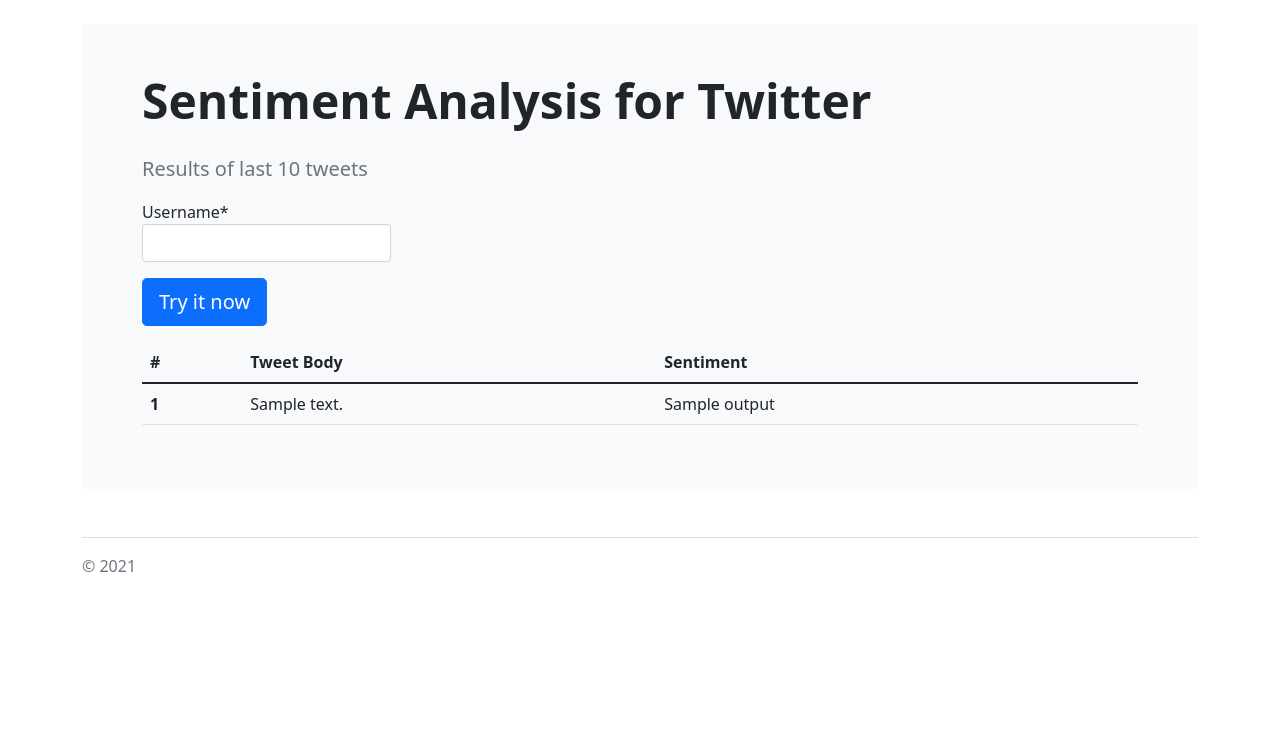
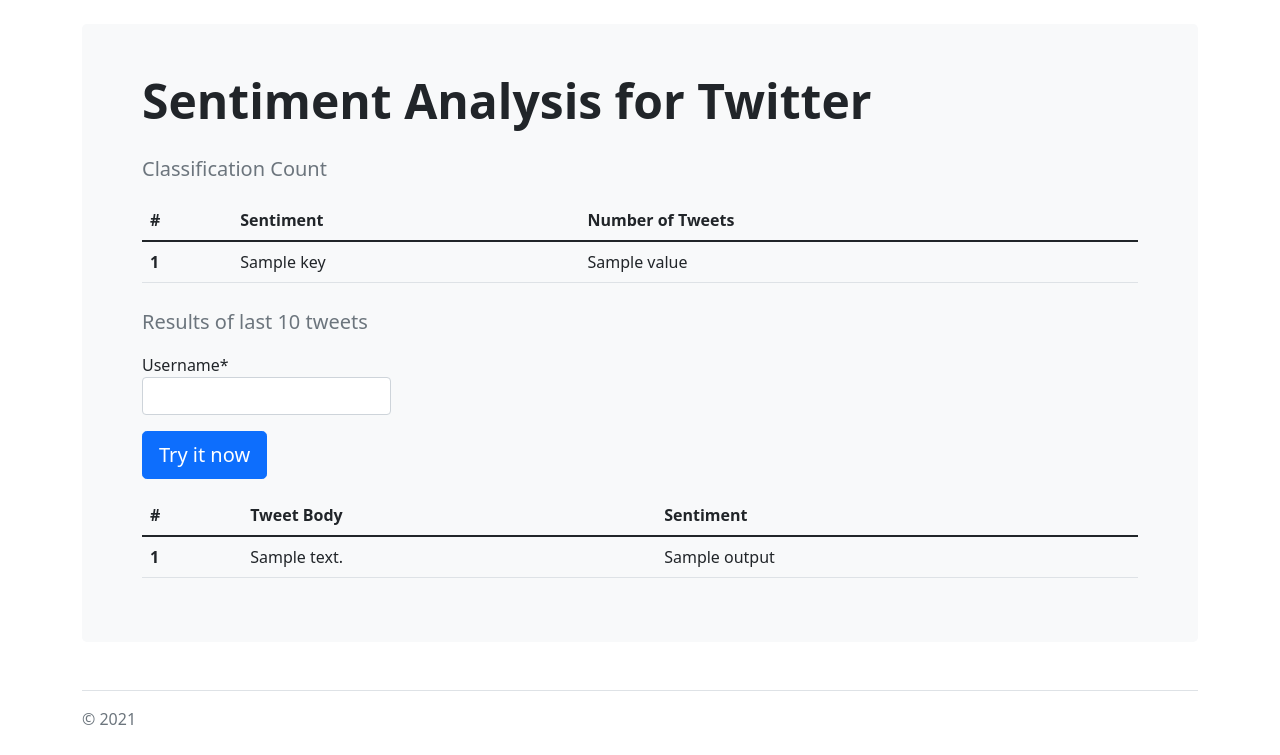
Before and after one commit to iamtahirkhan6/TweetSight, a Django app: template app/templates/index.html in a window 1280 px wide. Shown: the part 77-832 px from the top of the page. Before the commit the page ends 649 px from the top, so only its background shows below. Run offline with Django 3.2, Linux system fonts and the light colour scheme; tables that the repository leaves empty hold one stand-in row (values such as "Sample post"); the template is opened without the code that fills it: values that come from a table or form of the project are taken from there, most other values are stand-ins (such as "Sample title", 1, 10 or a date in 2020); some libraries are stand-ins or nearby versions.

Commit message:
Final Version

```diff
--- a/app/templates/index.html
+++ b/app/templates/index.html
@@ -1,16 +1,17 @@
 {% load static %}
-<!doctype html>
+<!DOCTYPE html>
 <html lang="en">
+
 <head>
-    <meta charset="utf-8">
-    <meta name="viewport" content="width=device-width, initial-scale=1">
-    <meta name="description" content="">
-    <meta name="author" content="Mark Otto, Jacob Thornton, and Bootstrap contributors">
-    <meta name="generator" content="Hugo 0.88.1">
+  <meta charset="utf-8" />
+  <meta name="viewport" content="width=device-width, initial-scale=1" />
+  <meta name="description" content="" />
+  <meta name="author" content="Mark Otto, Jacob Thornton, and Bootstrap contributors" />
+  <meta name="generator" content="Hugo 0.88.1" />
   <title>TweetSight</title>
 
   <!-- Bootstrap core CSS -->
-    <link href="{% static 'css/bootstrap.min.css' %}" rel="stylesheet">
+  <link href="{% static 'css/bootstrap.min.css' %}" rel="stylesheet" />
 
   <style>
     .bd-placeholder-img {
@@ -29,16 +30,19 @@
   </style>
 
   {% load crispy_forms_tags %}
+</head>
 
-
-  </head>
 <body>
-
   <main>
     <div class="container py-4">
       <header class="pb-3 mb-4 border-bottom">
         <a href="/" class="d-flex align-items-center text-dark text-decoration-none">
-        <svg xmlns="http://www.w3.org/2000/svg" width="40" height="32" class="me-2" viewBox="0 0 118 94" role="img"><title>Bootstrap</title><path fill-rule="evenodd" clip-rule="evenodd" d="M24.509 0c-6.733 0-11.715 5.893-11.492 12.284.214 6.14-.064 14.092-2.066 20.577C8.943 39.365 5.547 43.485 0 44.014v5.972c5.547.529 8.943 4.649 10.951 11.153 2.002 6.485 2.28 14.437 2.066 20.577C12.794 88.106 17.776 94 24.51 94H93.5c6.733 0 11.714-5.893 11.491-12.284-.214-6.14.064-14.092 2.066-20.577 2.009-6.504 5.396-10.624 10.943-11.153v-5.972c-5.547-.529-8.934-4.649-10.943-11.153-2.002-6.484-2.28-14.437-2.066-20.577C105.214 5.894 100.233 0 93.5 0H24.508zM80 57.863C80 66.663 73.436 72 62.543 72H44a2 2 0 01-2-2V24a2 2 0 012-2h18.437c9.083 0 15.044 4.92 15.044 12.474 0 5.302-4.01 10.049-9.119 10.88v.277C75.317 46.394 80 51.21 80 57.863zM60.521 28.34H49.948v14.934h8.905c6.884 0 10.68-2.772 10.68-7.727 0-4.643-3.264-7.207-9.012-7.207zM49.948 49.2v16.458H60.91c7.167 0 10.964-2.876 10.964-8.281 0-5.406-3.903-8.178-11.425-8.178H49.948z" fill="currentColor"></path></svg>
+          <svg xmlns="http://www.w3.org/2000/svg" width="40" height="32" class="me-2" viewBox="0 0 118 94" role="img">
+            <title>Bootstrap</title>
+            <path fill-rule="evenodd" clip-rule="evenodd"
+              d="M24.509 0c-6.733 0-11.715 5.893-11.492 12.284.214 6.14-.064 14.092-2.066 20.577C8.943 39.365 5.547 43.485 0 44.014v5.972c5.547.529 8.943 4.649 10.951 11.153 2.002 6.485 2.28 14.437 2.066 20.577C12.794 88.106 17.776 94 24.51 94H93.5c6.733 0 11.714-5.893 11.491-12.284-.214-6.14.064-14.092 2.066-20.577 2.009-6.504 5.396-10.624 10.943-11.153v-5.972c-5.547-.529-8.934-4.649-10.943-11.153-2.002-6.484-2.28-14.437-2.066-20.577C105.214 5.894 100.233 0 93.5 0H24.508zM80 57.863C80 66.663 73.436 72 62.543 72H44a2 2 0 01-2-2V24a2 2 0 012-2h18.437c9.083 0 15.044 4.92 15.044 12.474 0 5.302-4.01 10.049-9.119 10.88v.277C75.317 46.394 80 51.21 80 57.863zM60.521 28.34H49.948v14.934h8.905c6.884 0 10.68-2.772 10.68-7.727 0-4.643-3.264-7.207-9.012-7.207zM49.948 49.2v16.458H60.91c7.167 0 10.964-2.876 10.964-8.281 0-5.406-3.903-8.178-11.425-8.178H49.948z"
+              fill="currentColor"></path>
+          </svg>
           <span class="fs-4">TweetSight</span>
         </a>
       </header>
@@ -47,15 +51,34 @@
         <div class="container-fluid{% if not results %} py-5{% endif %}">
           <h1 class="display-5 fw-bold">Sentiment Analysis for Twitter</h1>
           {% if not results %}
-          <p class="col-md-8 fs-4 text-muted">This tool features a NLP based unified sentiment analysis by the model which is pre-trained on millions of tweets in over thirty languages.</p>
+          <p class="col-md-8 fs-4 text-muted">This tool features a NLP based unified sentiment analysis by the model
+            which is pre-trained on millions of tweets in over thirty languages.</p>
           {% else %}
+          <p class="col-md-8 fs-5 mt-4 text-muted">Classification Count</p>
+
+          <table class="table">
+            <thead class="thead-dark">
+              <tr>
+                <th scope="col">#</th>
+                <th scope="col">Sentiment</th>
+                <th scope="col">Number of Tweets</th>
+              </tr>
+            </thead>
+            <tbody>
+              {% for key,value in total_sentiments.items %}
+              <tr>
+                <th scope="row">{{ forloop.counter }}</th>
+                <td>{{ key }}</td>
+                <td>{{ value }}</td>
+              </tr>
+              {% endfor %}
+            </tbody>
+          </table>
+
           <p class="col-md-8 fs-5 mt-4 text-muted">Results of last 10 tweets</p>
           {% endif %}
           <form action="/" method="post" class="w-25 mb-3">
-        {% csrf_token %}
-        {{ form|crispy }}
-
-          {% if form_disable is not True %}
+            {% csrf_token %} {{ form|crispy }} {% if form_disable is not True %}
             <button class="btn btn-primary btn-lg mt-3" type="submit">Try it now</button>
             {% endif %}
           </form>
@@ -70,7 +93,6 @@
               </tr>
             </thead>
             <tbody>
-
               {% for result in results|slice:":10" %}
               <tr>
                 <th scope="row">{{ forloop.counter }}</th>
@@ -84,16 +106,13 @@
         </div>
       </div>
 
-    <div class="row align-items-md-stretch">
-    </div>
+      <div class="row align-items-md-stretch"></div>
 
       <footer class="pt-3 mt-4 text-muted border-top">
         &copy; 2021
       </footer>
     </div>
   </main>
+</body>
 
-
-
-  </body>
 </html>
```
Also changed, not shown: app/tweets/POTUS.txt (deleted, +0 -17 lines), app/views/index.py (+13 -8 lines), 1 other file. Lines whose indentation alone changed are shown as unchanged.
